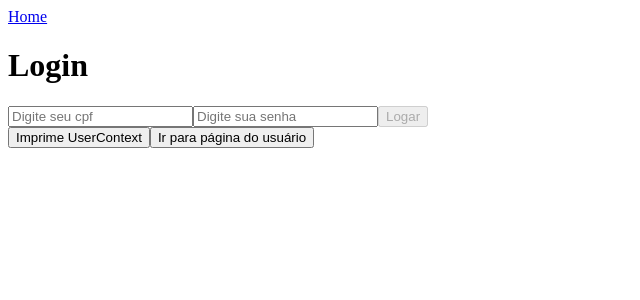
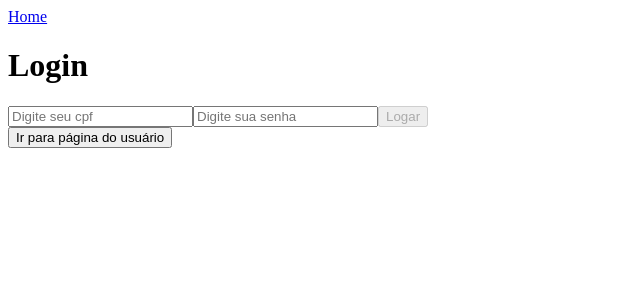
Before and after one commit to Ivanzmartins/donuts-code-challenge, a React (Vite) app in the folder frontend/: page /login in a window 1280 px wide. Shown: the top 300 px of the page, without its empty margins (0-640 px from the left). Built offline with nearby package versions, Linux system fonts and the light colour scheme.

Commit message:
Adiciona readme

```diff
--- a/frontend/src/axios/axiosServices.js
+++ b/frontend/src/axios/axiosServices.js
@@ -17,3 +17,5 @@ export const loginAxios = async (cpf, password) => {
   });
   return data;
 };
+
+// export const userData = async (token) => {};
--- a/frontend/src/pages/login.jsx
+++ b/frontend/src/pages/login.jsx
@@ -12,8 +12,8 @@ function Login() {
   const [userToken, setUserToken] = useState('');
 
   const teste = useContext(UserContext);
-  const imprimeTeste = () => {
-    teste.updateUser({ id, userToken });
+  const imprimeContext = async () => {
+    await teste.updateUser({ id, userToken });
     console.log(teste.user); // eslint-disable-line no-console
   };
 
@@ -32,7 +32,7 @@ function Login() {
     const { token, userId } = await loginAxios(cpf, password);
     setId(userId);
     setUserToken(token);
-    console.log(id, userToken); // eslint-disable-line no-console
+    imprimeContext();
   };
 
   return (
@@ -60,12 +60,12 @@ function Login() {
           Logar
         </button>
       </form>
-      <button
+      {/* <button
         type="button"
-        onClick={imprimeTeste}
+        onClick={imprimeContext}
       >
         Imprime UserContext
-      </button>
+      </button> */}
       <button
         type="button"
         onClick={goToUserPage}
```
Also changed, not shown: 1 other file (tests, documents, lock files or other folders).
